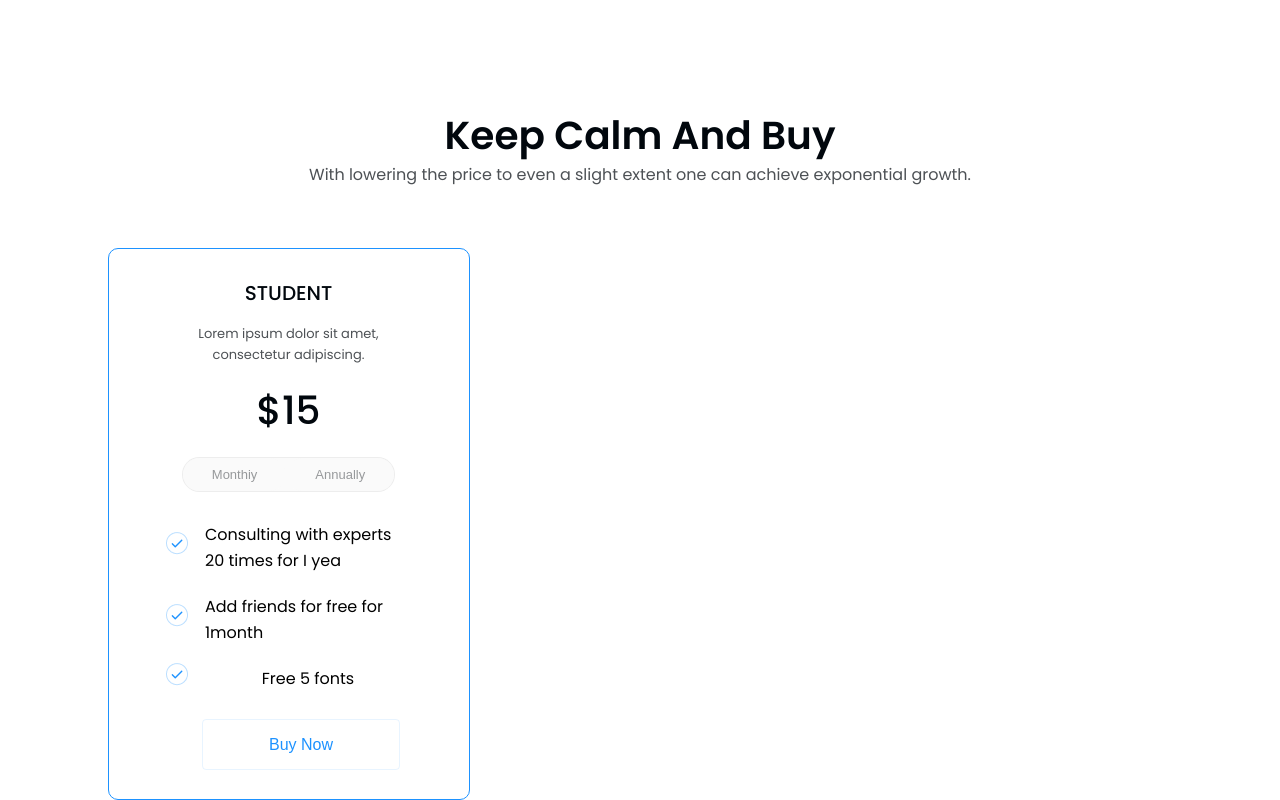
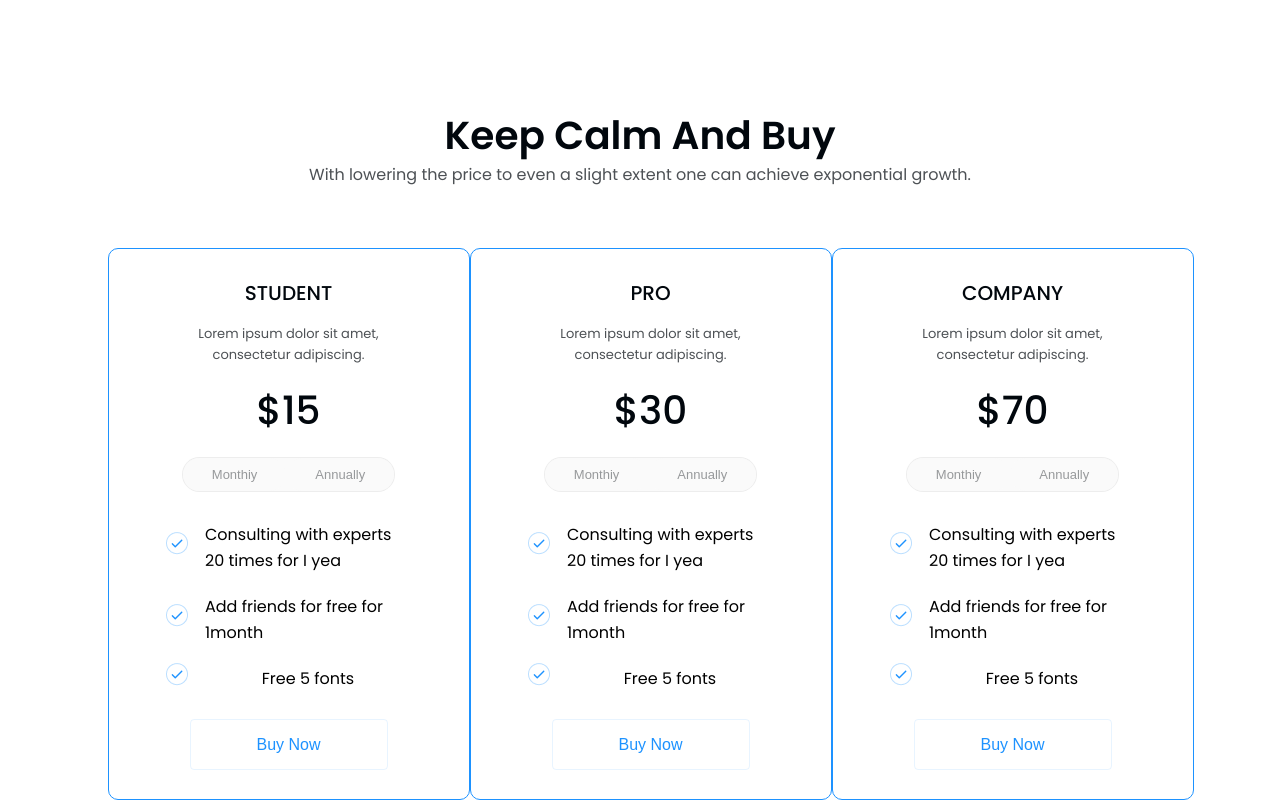
Before and after one commit to Vladnln/training-pet-project, a React (Vite) app: page / in a window 1280 px wide. Shown: the part 3811-4611 px from the top of the page. Built offline with nearby package versions, Linux system fonts and the light colour scheme.

Commit message:
all cards completed

```diff
--- a/src/App.css
+++ b/src/App.css
@@ -464,10 +464,18 @@
 }
 .subscription__cards-container{
   padding-top: 60px;
+  display: flex;
+  flex-wrap: wrap;
+  align-items: center;
+  justify-content: space-around;
+  position: absolute;
 }
 
 .subscription__card-wrapper{
-  max-width: 362px;
+  margin: auto;
+  padding-left: 20px;
+  padding-right: 20px;
+  width: 362px;
   text-align: center;
   border: 1px solid #1D92FF;
   border-radius: 10px;
@@ -552,5 +560,6 @@
 .button__order{
   margin-top: 27px;
   margin-bottom: 29px;
+  margin-right: 25px;
   max-width: 208px;
 }
--- a/src/Components/Layout/SubscriptionCards.jsx
+++ b/src/Components/Layout/SubscriptionCards.jsx
@@ -30,6 +30,58 @@ class SubscriptionCards extends Component {
                     </div>
                     <button className="graphics__buttons button__order">Buy Now</button>
                 </div>
+                <div className="subscription__card-wrapper">
+                    <h1 className="card__title subscription__card-title">PRO</h1>
+                    <p className="card__description subscription__card-subtitle">Lorem ipsum dolor sit amet, consectetur adipiscing.</p>
+                    <h1 className="subscription__card-price">$30</h1>
+                    <div>
+                        <button className="subscription__buttons">
+                            <button className="subscription__button">Monthiy</button>
+                            <button className="subscription__button">Annually</button>
+                        </button>
+                    </div>
+                    <div className="subscription__mark-list">
+                        <div className="subscription__mark-list check-list">
+                            <img src={Checkmark} alt="" />
+                            <p className="subscription__mark-list list-title">Consulting with experts 20 times for I yea</p>
+                        </div>
+                        <div className="subscription__mark-list check-list">
+                            <img src={Checkmark} alt="" />
+                            <p className="subscription__mark-list list-title">Add friends for free for 1month</p>
+                        </div>
+                        <div className="subscription__mark-list check-list">
+                            <img src={Checkmark} alt="" />
+                            <p className="subscription__mark-list list-title">Free 5 fonts</p>
+                        </div>
+                    </div>
+                    <button className="graphics__buttons button__order">Buy Now</button>
+                </div>
+                <div className="subscription__card-wrapper">
+                    <h1 className="card__title subscription__card-title">COMPANY</h1>
+                    <p className="card__description subscription__card-subtitle">Lorem ipsum dolor sit amet, consectetur adipiscing.</p>
+                    <h1 className="subscription__card-price">$70</h1>
+                    <div>
+                        <button className="subscription__buttons">
+                            <button className="subscription__button">Monthiy</button>
+                            <button className="subscription__button">Annually</button>
+                        </button>
+                    </div>
+                    <div className="subscription__mark-list">
+                        <div className="subscription__mark-list check-list">
+                            <img src={Checkmark} alt="" />
+                            <p className="subscription__mark-list list-title">Consulting with experts 20 times for I yea</p>
+                        </div>
+                        <div className="subscription__mark-list check-list">
+                            <img src={Checkmark} alt="" />
+                            <p className="subscription__mark-list list-title">Add friends for free for 1month</p>
+                        </div>
+                        <div className="subscription__mark-list check-list">
+                            <img src={Checkmark} alt="" />
+                            <p className="subscription__mark-list list-title">Free 5 fonts</p>
+                        </div>
+                    </div>
+                    <button className="graphics__buttons button__order">Buy Now</button>
+                </div>
             </div>
         );
     }
```
